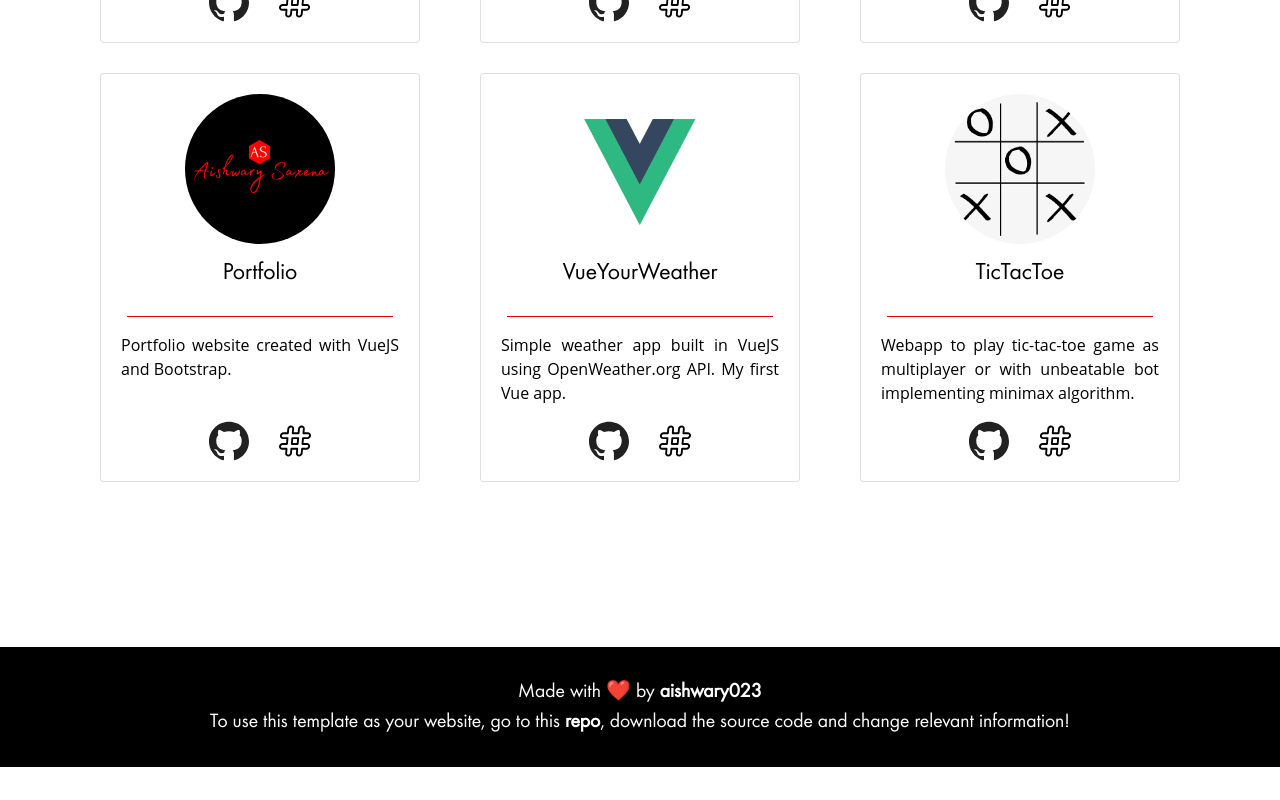
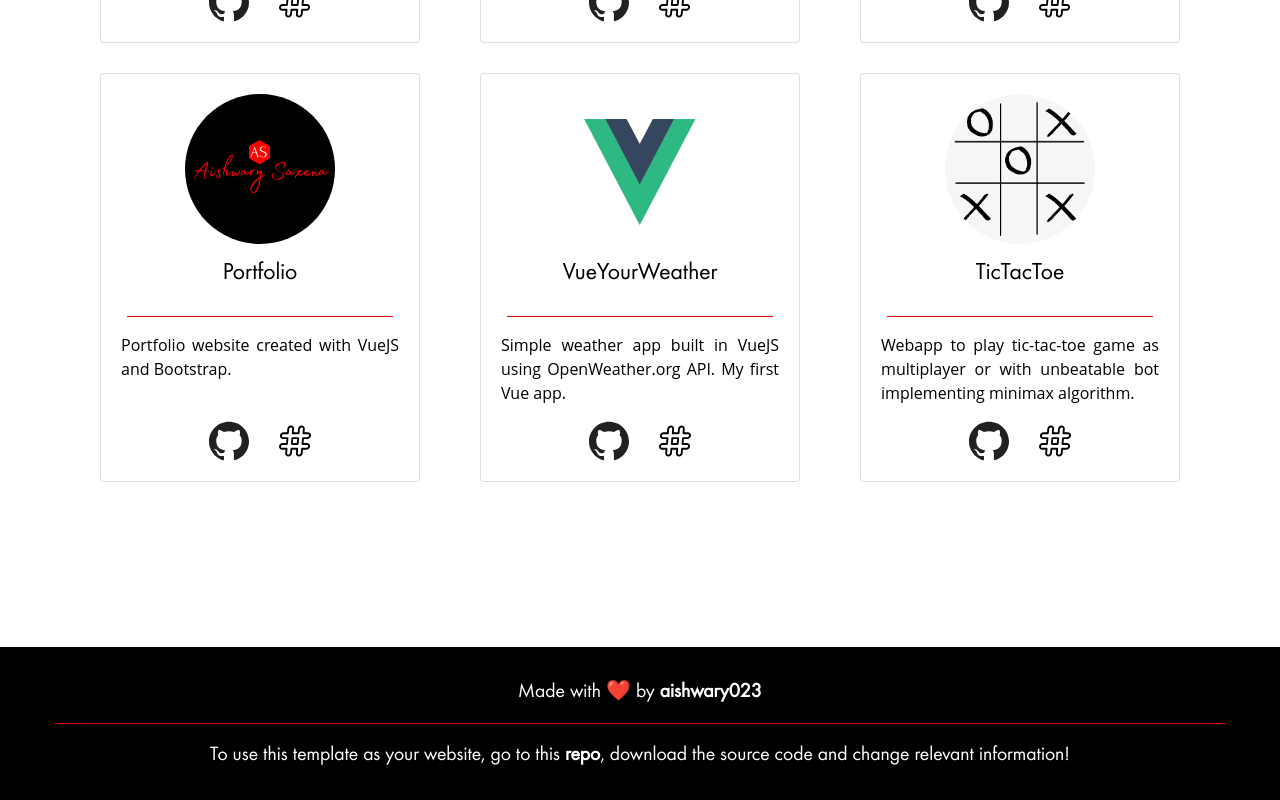
Before and after one commit to aishwary023/aishwary023.github.io, a Vue app: page / in a window 1280 px wide. Shown: the part 2249-3049 px from the top of the page. Before the commit the page ends 3016 px from the top, so only its background shows below. Built offline with nearby package versions, Linux system fonts and the light colour scheme.

Commit message:
Added footer and moved data to json

```diff
--- a/src/components/Footer.vue
+++ b/src/components/Footer.vue
@@ -5,7 +5,7 @@
     <a href="http://github.com/aishwary023" style="color:#ffffff"
       ><strong>aishwary023</strong></a
     >
-    <br />
+    <hr style="color:#000000" class="container" />
     To use this template as your website, go to this
     <a
       href="http://github.com/aishwary023/aishwary023.github.io.get"
```
